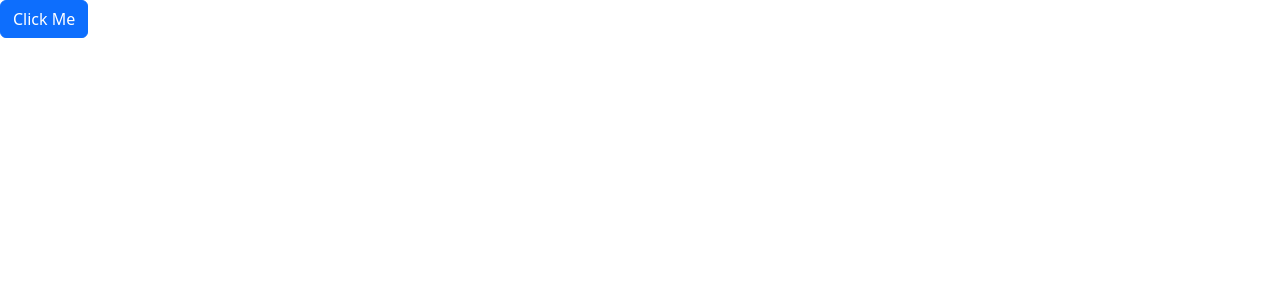
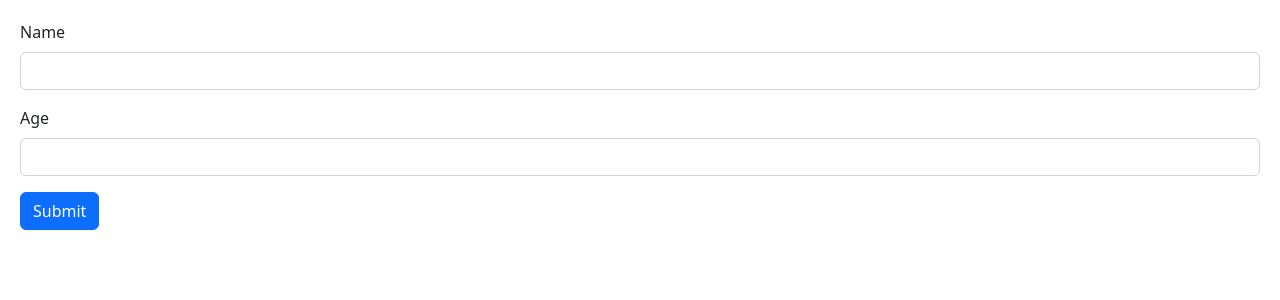
Before and after one commit to IO-Silver/react-gog, a React (Vite) app: page / in a window 1280 px wide. Shown: the top 300 px of the page. Built offline with nearby package versions, Linux system fonts and the light colour scheme.

Commit message:
Added form

```diff
--- /dev/null
+++ b/src/App.css
@@ -0,0 +1,3 @@
+body {
+  padding: 20px;
+}
--- a/src/App.tsx
+++ b/src/App.tsx
@@ -1,27 +1,13 @@
 import React, { useState } from "react";
 import Alert from "./components/Alert/Alert";
 import Button from "./components/Button/Button";
+import Form from "./components/Form/Form";
+import "./App.css";
 
 function App() {
-  const [hideAlert, setHideAlert] = useState(true);
-
   return (
     <div>
-      <Alert
-        hidden={hideAlert}
-        onClose={() => {
-          setHideAlert(true);
-        }}
-      >
-        <span>Hello from Alert component with children prop!</span>
-      </Alert>
-      <Button
-        onClick={() => {
-          setHideAlert(!hideAlert);
-        }}
-      >
-        Click Me
-      </Button>
+      <Form></Form>
     </div>
   );
 }
--- /dev/null
+++ b/src/components/Form/Form.tsx
@@ -0,0 +1,46 @@
+import React, { FormEvent, useRef, useState } from "react";
+
+const Form = () => {
+  const [person, setPerson] = useState({
+    name: "",
+    age: 0,
+  });
+
+  const handleSubmit = (event: FormEvent) => {
+    event.preventDefault();
+  };
+
+  return (
+    <form onSubmit={handleSubmit}>
+      <div className="mb-3">
+        <label htmlFor="name" className="form-label">
+          Name
+        </label>
+        <input
+          onChange={(event) => setPerson({ ...person, name: event.target.value })}
+          value={person.name}
+          id="name"
+          type="text"
+          className="form-control"
+        />
+      </div>
+      <div className="mb-3">
+        <label htmlFor="age" className="form-label">
+          Age
+        </label>
+        <input
+          onChange={(event) => setPerson({ ...person, age: parseInt(event.target.value) })}
+          value={person.age === 0 ? "" : person.age}
+          id="age"
+          type="number"
+          className="form-control"
+        />
+      </div>
+      <button type="submit" className="btn btn-primary">
+        Submit
+      </button>
+    </form>
+  );
+};
+
+export default Form;
```
